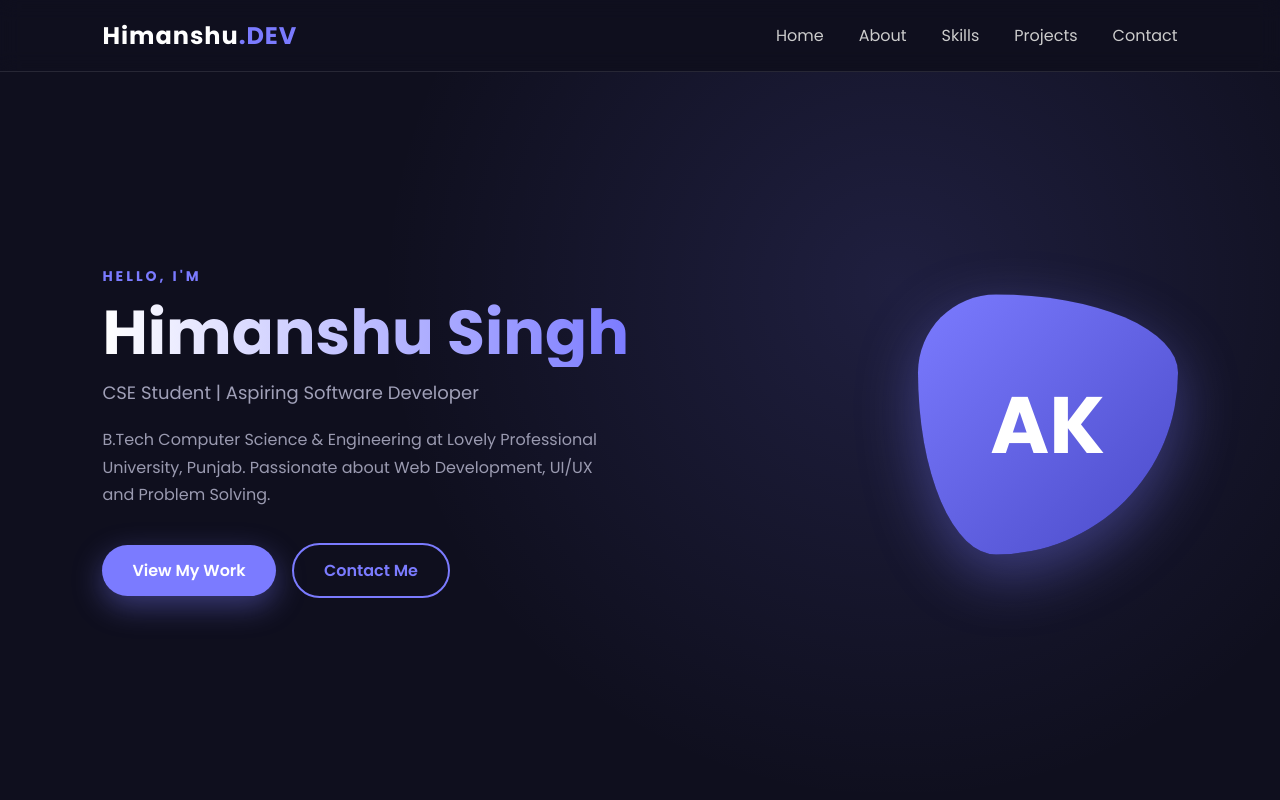
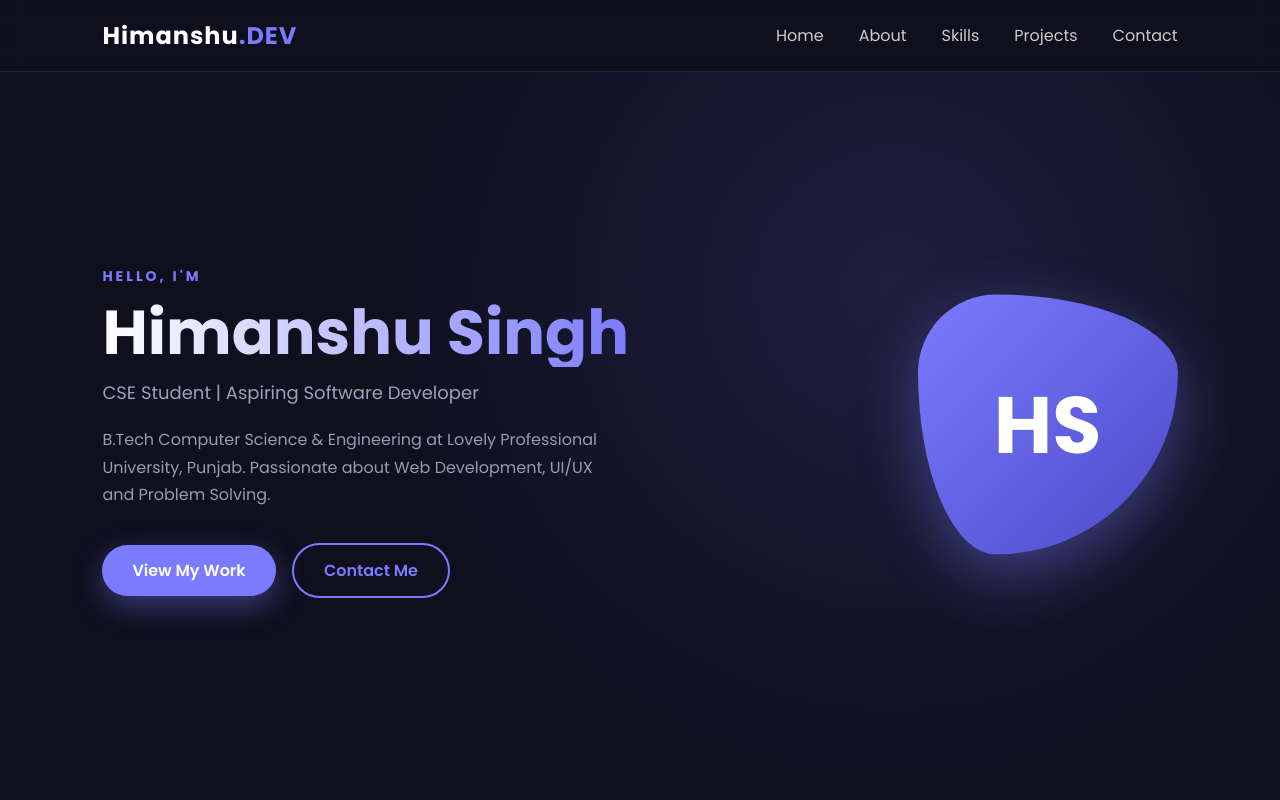
Before and after one commit to himanshusinghwk-gif/PORTFOLIO, a plain HTML site: page index.html in a window 1280 px wide. Shown: the top 800 px of the page. Drawn offline with Linux system fonts and the light colour scheme.

Commit message:
Change initials in hero image from 'AK' to 'HS'

```diff
--- a/index.html
+++ b/index.html
@@ -30,7 +30,7 @@
             </div>
         </div>
         <div class="hero-img">
-            <div class="circle">AK</div>
+            <div class="circle">HS</div>
         </div>
     </section>
 
```
